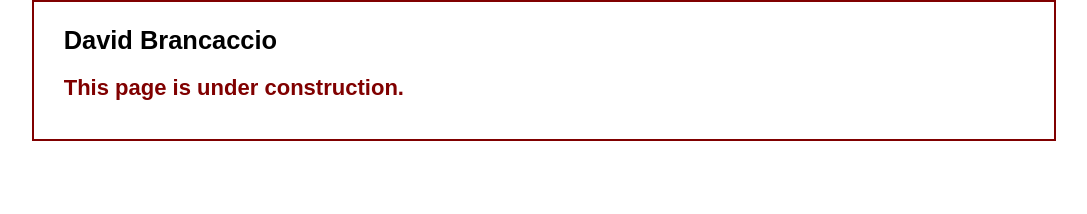
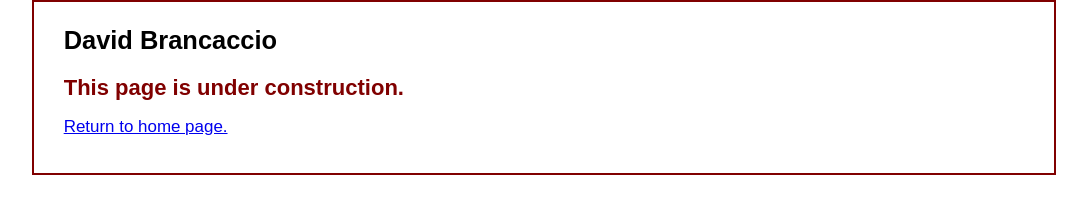
Before and after one commit to aksihombing/A08, a website: page speakers/brancaccio.html in a window 1280 px wide. Shown: the whole page, without its empty margins (96-1183 px from the left). Drawn offline with Linux system fonts and the light colour scheme.

Commit message:
A08 - updated links

```diff
--- a/speakers/brancaccio.html
+++ b/speakers/brancaccio.html
@@ -13,6 +13,7 @@
 		<section>
 			<h1>David Brancaccio</h1>
 			<h2>This page is under construction.</h2>
+            <p><a href="../index.html">Return to home page.</a></p>
 		</section>
 	</main>
 </body>
```
Also changed, not shown: speakers/chua.html (+1 -0 lines), speakers/sorkin.html (+1 -0 lines).
